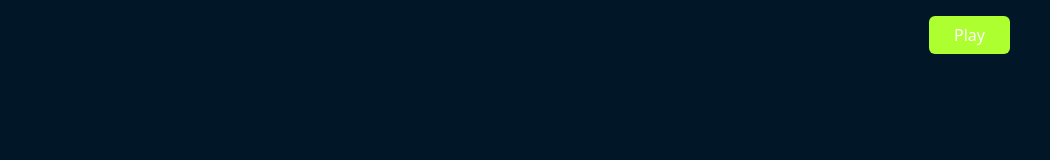
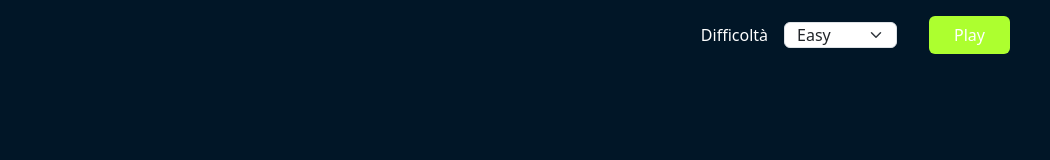
Before and after one commit to AlbertoScalia/js-campominato-dom, a plain HTML site: page index.html in a window 1280 px wide. Shown: the full height of the page, 230-1280 px from the left. Drawn offline with nearby package versions, Linux system fonts and the light colour scheme.

Commit message:
Feat (Index) : Add html elements

```diff
--- a/index.html
+++ b/index.html
@@ -8,7 +8,7 @@
     <link href="https://cdn.jsdelivr.net/npm/bootstrap@5.3.0-alpha3/dist/css/bootstrap.min.css" rel="stylesheet"
         integrity="sha384-KK94CHFLLe+nY2dmCWGMq91rCGa5gtU4mk92HdvYe+M/SXH301p5ILy+dN9+nJOZ" crossorigin="anonymous">
     <link rel="stylesheet" href="./css/style.css">
-    <title>js-campominato-grid</title>
+    <title>js-campominato-dom</title>
 </head>
 
 <body>
@@ -19,6 +19,14 @@
             <a href=""><img src="./img/boolean-logo.png" alt="Logo" width="50"></a>
             Campo Minato
             <div class="d-flex ms-auto">
+                <div class="d-flex align-items-center">
+                    <span>Difficoltà</span>
+                    <select id="difficulty" class="form-select mx-3 py-0">
+                        <option value="1">Easy</option>
+                        <option value="2">Medium</option>
+                        <option value="3">Hard</option>
+                    </select>
+                </div>
                 <button id="play" class="btn text-white ms-3 px-4">Play</button>
             </div>
         </nav>
```
